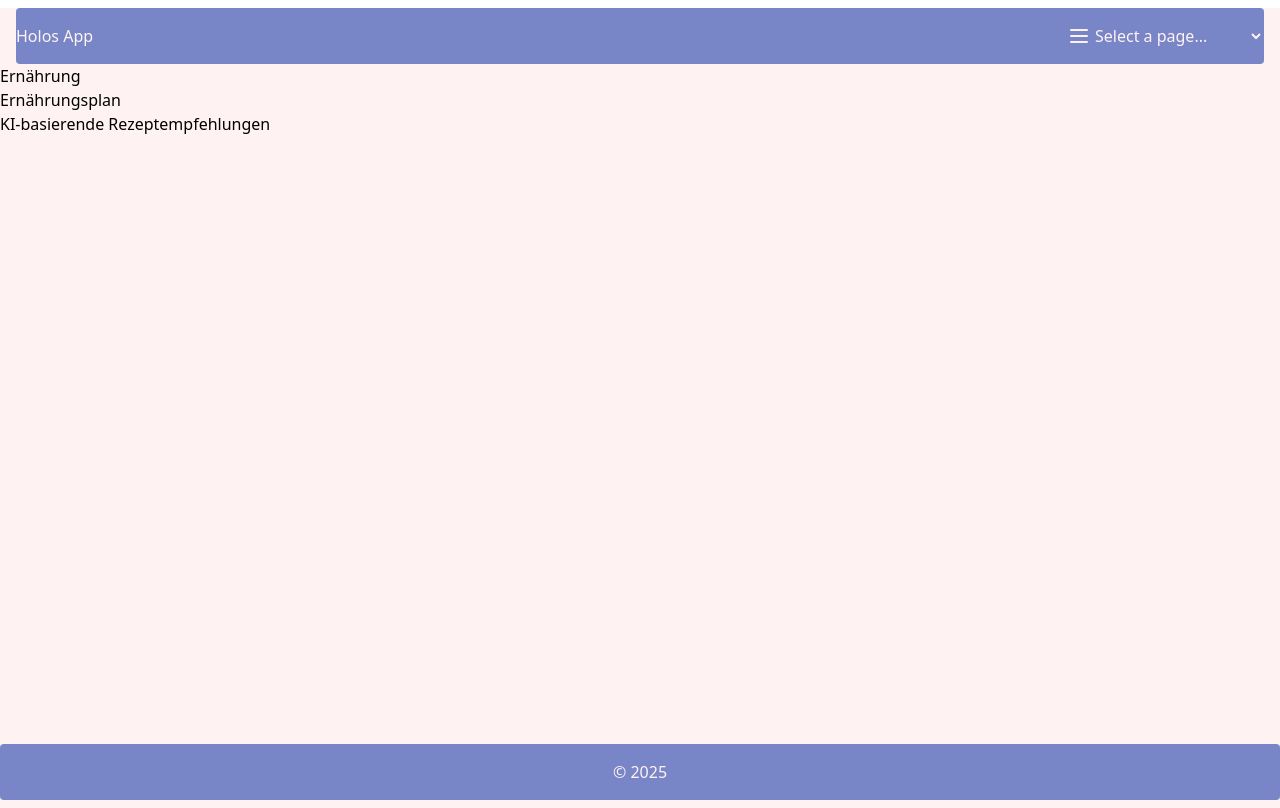
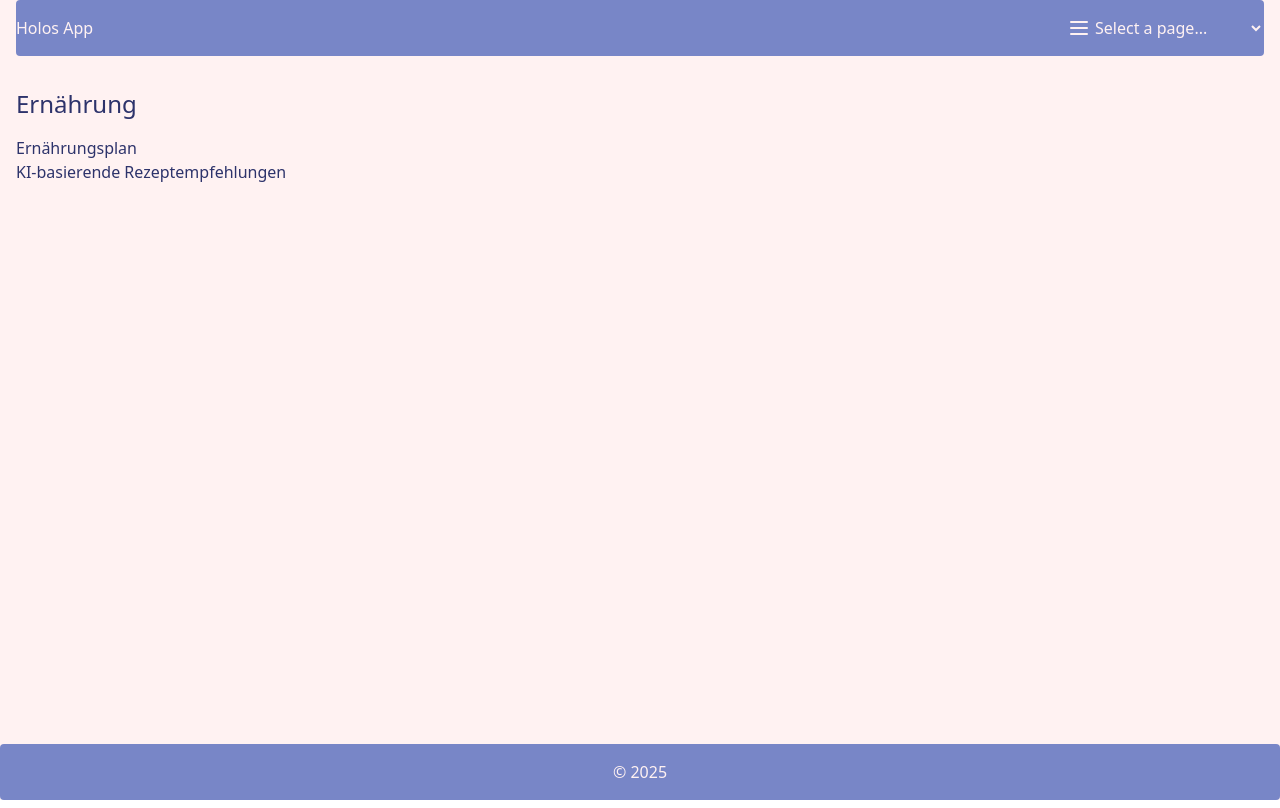
Before and after one commit to team-holos/holos-app, a React (Vite) app in the folder frontend/: page /nutrion in a window 1280 px wide. Built offline with nearby package versions, Linux system fonts and the light colour scheme.

Commit message:
add tailwind style to all pages

```diff
--- a/frontend/src/Layout/Layout.jsx
+++ b/frontend/src/Layout/Layout.jsx
@@ -3,7 +3,7 @@
 
 function Layout({ children }) {
     return (
-        <div className="container mx-auto mt-2 h-screen bg-[#FFF2F2] font-sans">
+        <div className="container min-h-screen bg-[#FFF2F2] font-sans">
             <Header />
             {children}
             <Footer />
--- a/frontend/src/components/Footer.jsx
+++ b/frontend/src/components/Footer.jsx
@@ -1,8 +1,8 @@
 
 function Footer() {
   return (
-    <footer className="p-4 rounded bg-[#7886C7] absolute bottom-0 w-full text-[#FFF2F2] text-center">
-      <p>© 2025</p>
+    <footer className="absolute rounded bg-[#7886C7] bottom-0 w-full">
+      <p className="text-[#FFF2F2] text-center p-4">© 2025</p>
     </footer>
   );
 }
--- a/frontend/src/components/Header.jsx
+++ b/frontend/src/components/Header.jsx
@@ -3,8 +3,8 @@ import Navigation from "./Navigation";
 
 function Header() {
   return (
-    <header className="bg-[#7886C7] flex items-center justify-between py-4 mx-4 rounded text-[#FFF2F2]">
-      <h1>Holos App</h1>
+    <header className="bg-[#7886C7] flex items-center justify-between py-4 mx-4 rounded">
+      <h1 className="text-[#FFF2F2]">Holos App</h1>
       <Navigation />
     </header>
   );
--- a/frontend/src/components/Navigation.jsx
+++ b/frontend/src/components/Navigation.jsx
@@ -8,11 +8,11 @@ function Navigation() {
   };
   return (
     <div>
-      <form className="flex items-center">
+      <form className="flex items-center text-[#FFF2F2]">
         <label htmlFor="shortcuts" className="inline-block">
           <Menu />
         </label>
-        <select id="uebersicht" name="uebersicht" onChange={handleNavigation}>
+        <select id="uebersicht" name="uebersicht" onChange={handleNavigation} className="bg-[#7886C7]">
           <option value="">Select a page...</option>
           <option value="/nutrion" className="inline-block">
             Ernährung
--- a/frontend/src/pages/DashboardPage.jsx
+++ b/frontend/src/pages/DashboardPage.jsx
@@ -9,10 +9,10 @@ function DashboardPage() {
     navigate(event.target.value);
   };
   return (
-    <div className="text-[#2D336B]">
+    <div className="text-[#2D336B] p-4 my-4">
       <ul>
         <li>
-          <h1>Welcome User!</h1>
+          <h1 className="text-2xl mb-4">Welcome User!</h1>
         </li>
         <li>Tagesübersicht</li>
         <li>Ziel für heute</li>
--- a/frontend/src/pages/FitnessPage.jsx
+++ b/frontend/src/pages/FitnessPage.jsx
@@ -1,13 +1,13 @@
 function FitnessPage() {
     return (
-        <>
-        <h1>Fitness-Seite</h1>
+        <div className="text-[#2D336B] p-4 my-4">
+        <h1 className="text-2xl mb-4">Fitness-Seite</h1>
         <ul>
             <li>Trainingsplan</li>
             <li>Workout timer, helper</li>
             <li>KI-Empfehlungen</li>
         </ul>
-        </>
+        </div>
     );
 }
 
--- a/frontend/src/pages/MentalHealthPage.jsx
+++ b/frontend/src/pages/MentalHealthPage.jsx
@@ -1,12 +1,12 @@
 function MentalHealthPage() {
   return (
-    <>
-      <h1>Mentale Gesundheit</h1>
+    <div className="text-[#2D336B] p-4 my-4">
+      <h1 className="text-2xl mb-4">Mentale Gesundheit</h1>
       <ul>
         <li>Journaling</li>
         <li>Meditations-Bereich</li>
       </ul>
-    </>
+    </div>
   );
 }
 
--- a/frontend/src/pages/NutritionPage.jsx
+++ b/frontend/src/pages/NutritionPage.jsx
@@ -1,12 +1,12 @@
 function NutritionPage() {
     return(
-        <>
-        <h1>Ernährung</h1>
+        <div className="text-[#2D336B] p-4 my-4">
+        <h1 className="text-2xl mb-4">Ernährung</h1>
         <ul>
             <li>Ernährungsplan</li>
             <li>KI-basierende Rezeptempfehlungen</li>
         </ul>
-        </>
+        </div>
 
     )
 }
--- a/frontend/src/pages/RelaxationPage.jsx
+++ b/frontend/src/pages/RelaxationPage.jsx
@@ -1,12 +1,12 @@
 function RelaxationPage() {
     return (
-        <>
-        <h1>Erholung</h1>
+        <div className="text-[#2D336B] p-4 my-4">
+        <h1 className="text-2xl mb-4">Erholung</h1>
         <ul>
             <li>Smart-Alarm</li>
             <li>Schlafanalyse-Dashboard</li>
         </ul>
-        </>
+        </div>
     )
 }
 
--- a/frontend/src/pages/SettingsPage.jsx
+++ b/frontend/src/pages/SettingsPage.jsx
@@ -1,13 +1,13 @@
 function SettingsPage() {
     return (
-        <>
-        <h1>Profil und Einstellungen</h1>
+        <div className="text-[#2D336B] p-4 my-4">
+        <h1 className="text-2xl mb-4">Profil und Einstellungen</h1>
         <ul>
             <li>Persönliche Daten</li>
             <li>Gesundheitsziele</li>
             <li>Benachrichtungseinstellungen</li>
         </ul>
-        </>
+        </div>
 
     );
 }
```
